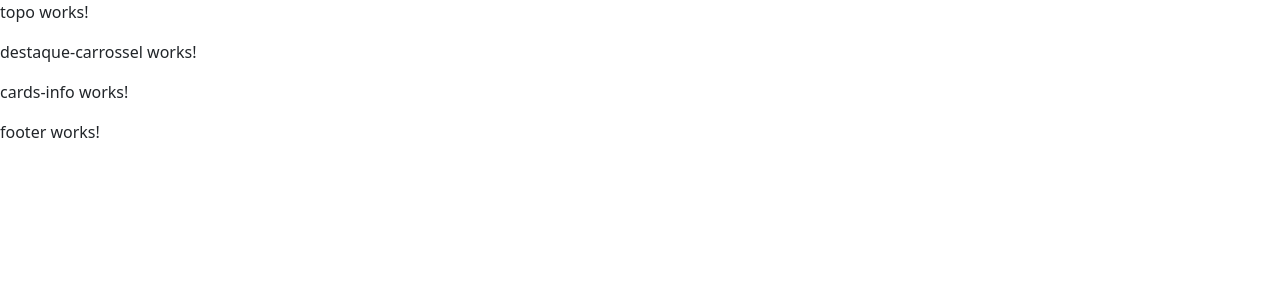
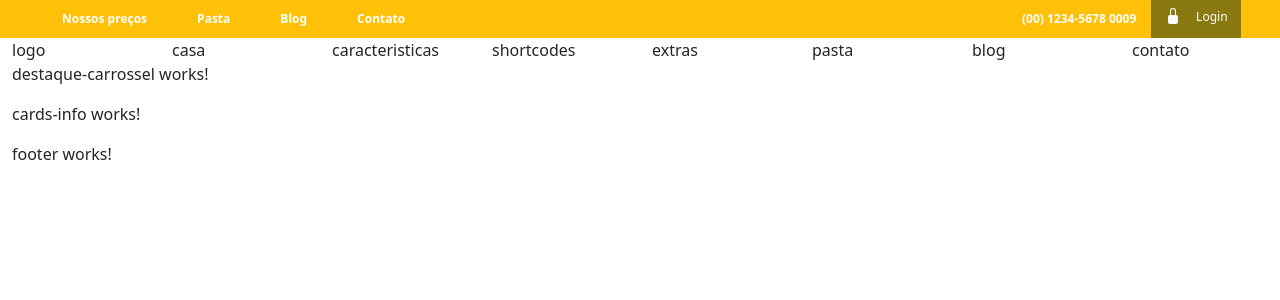
Before and after one commit to MariaFernandaSSO/R-plica-Template-Alcatron-Wordpress, an Angular app in the folder prjTemplateAlcatron/: page / in a window 1280 px wide. Shown: the top 300 px of the page. Built offline with nearby package versions, Linux system fonts and the light colour scheme.

Commit message:
Iniciado a estilização do componente topo.

```diff
--- a/prjTemplateAlcatron/src/app/app.component.html
+++ b/prjTemplateAlcatron/src/app/app.component.html
@@ -1,3 +1,5 @@
-<app-topo></app-topo>
-<router-outlet></router-outlet>
-<app-footer></app-footer>
+<div class="container-fluid">
+    <app-topo></app-topo>
+    <router-outlet></router-outlet>
+    <app-footer></app-footer>
+</div>
--- a/prjTemplateAlcatron/src/app/components/topo/topo.component.css
+++ b/prjTemplateAlcatron/src/app/components/topo/topo.component.css
@@ -0,0 +1,34 @@
+.stylelist ul {
+    list-style: none;
+    display: flex;
+    padding: 0;
+    margin: 0;
+}
+
+.stylelist a, .stylelist li {
+    font-size: 12px;
+    font-weight: 600;
+    text-decoration: none;
+    margin-left: 25px;
+    margin-top: 10px;
+    margin-bottom: 10px;
+    color: white;
+    position: relative;
+}
+
+#background, #background > a{
+    background-color: rgb(138, 120, 17);
+    width: 90px;
+    margin: 0px;
+    margin-left: 15px;
+    padding-top: 8px;
+    text-align: center;
+}
+
+svg {
+    margin-bottom: 4px;
+}
+
+#background > a{
+    font-weight: normal;
+}
--- a/prjTemplateAlcatron/src/app/components/topo/topo.component.html
+++ b/prjTemplateAlcatron/src/app/components/topo/topo.component.html
@@ -1 +1,32 @@
-<p>topo works!</p>
+<div class="row bg-warning">
+    <div class="col-9 stylelist">
+          <ul>
+            <li><a href="#">Nossos preços</a></li>
+            <li><a href="#">Pasta</a></li>
+            <li><a href="#">Blog</a></li>
+            <li><a href="#">Contato</a></li>
+          </ul>
+    </div>
+    <div class="col stylelist">
+        <ul>
+            <li><a href="#">(00) 1234-5678 0009</a></li>
+            <li id="background">
+                <svg xmlns="http://www.w3.org/2000/svg" width="16" height="16" fill="currentColor" class="bi bi-lock-fill" viewBox="0 0 16 16">
+                    <path d="M8 1a2 2 0 0 1 2 2v4H6V3a2 2 0 0 1 2-2zm3 6V3a3 3 0 0 0-6 0v4a2 2 0 0 0-2 2v5a2 2 0 0 0 2 2h6a2 2 0 0 0 2-2V9a2 2 0 0 0-2-2z"/>
+                  </svg>
+                <a href="#">Login</a>
+            </li>
+          </ul>
+    </div>
+</div>
+
+<div class="row">
+    <div class="col">logo</div>
+    <div class="col">casa</div>
+    <div class="col">caracteristicas</div>
+    <div class="col">shortcodes</div>
+    <div class="col">extras</div>
+    <div class="col">pasta</div>
+    <div class="col">blog </div>
+    <div class="col">contato</div>
+</div>
```
